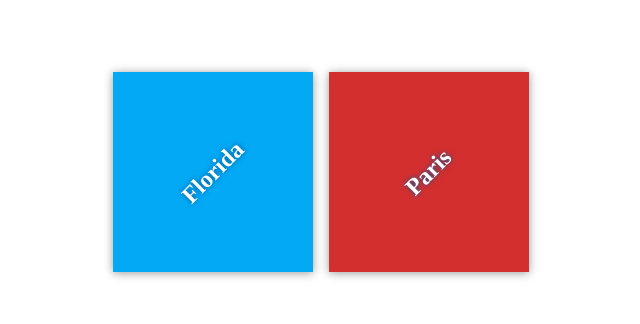
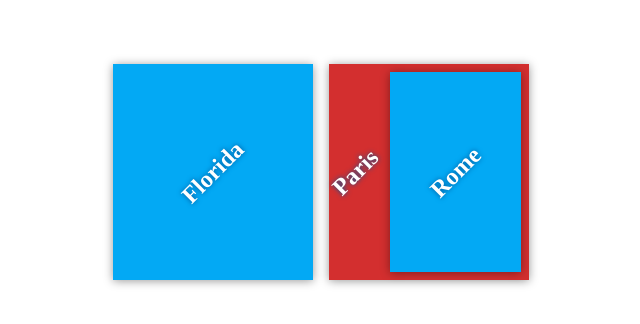
Before and after one commit to rocknblues/my-travel-plans, a plain HTML site: page index.html in a window 1280 px wide. Shown: the part 228-552 px from the top of the page, without its empty margins (319-959 px from the left). Drawn offline with Linux system fonts and the light colour scheme; files that its build step writes are made by us from their sources.

Commit message:
Add new destination

```diff
--- a/index.html
+++ b/index.html
@@ -16,6 +16,9 @@
 
             <div class="destination" id="paris">
                 <h2>Paris</h2>
+
+            <div class="destination" id="rome">
+                <h2>Rome</h2>
             </div>
         </div>
     </div>
```
